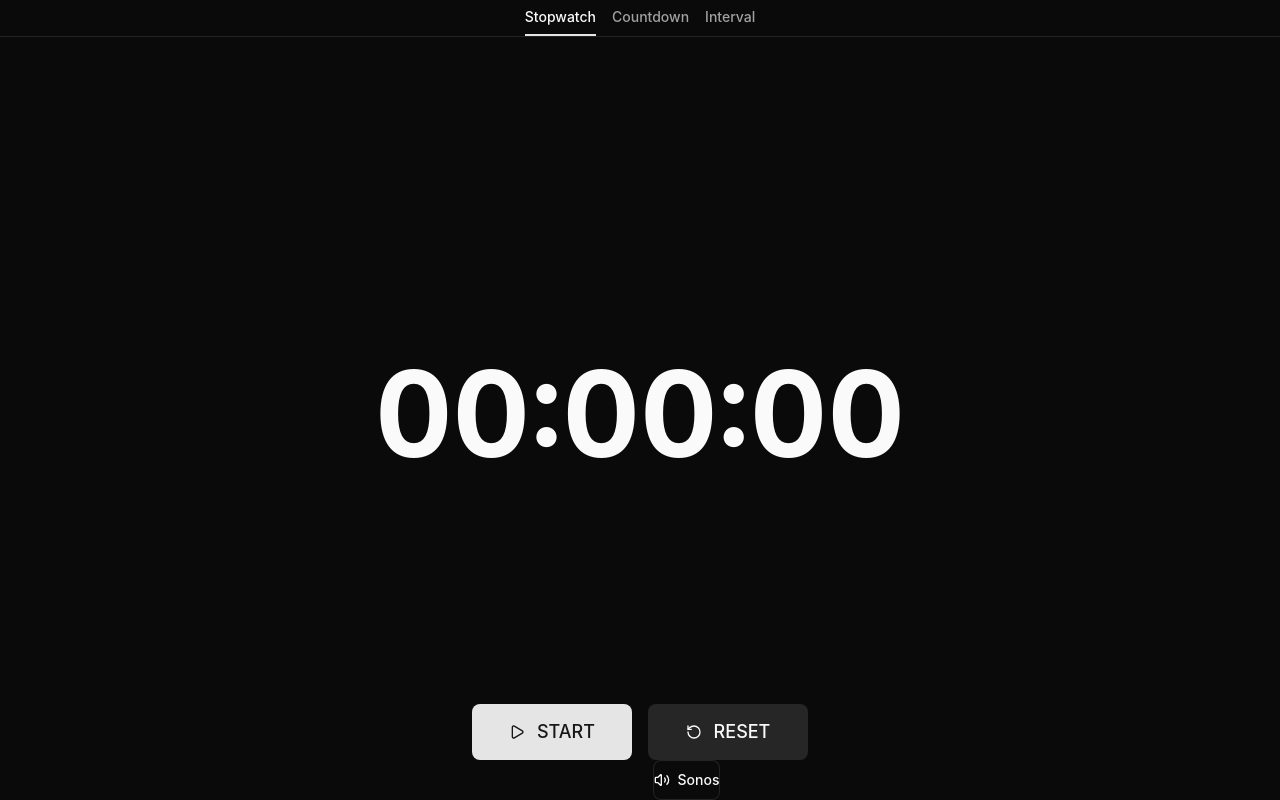
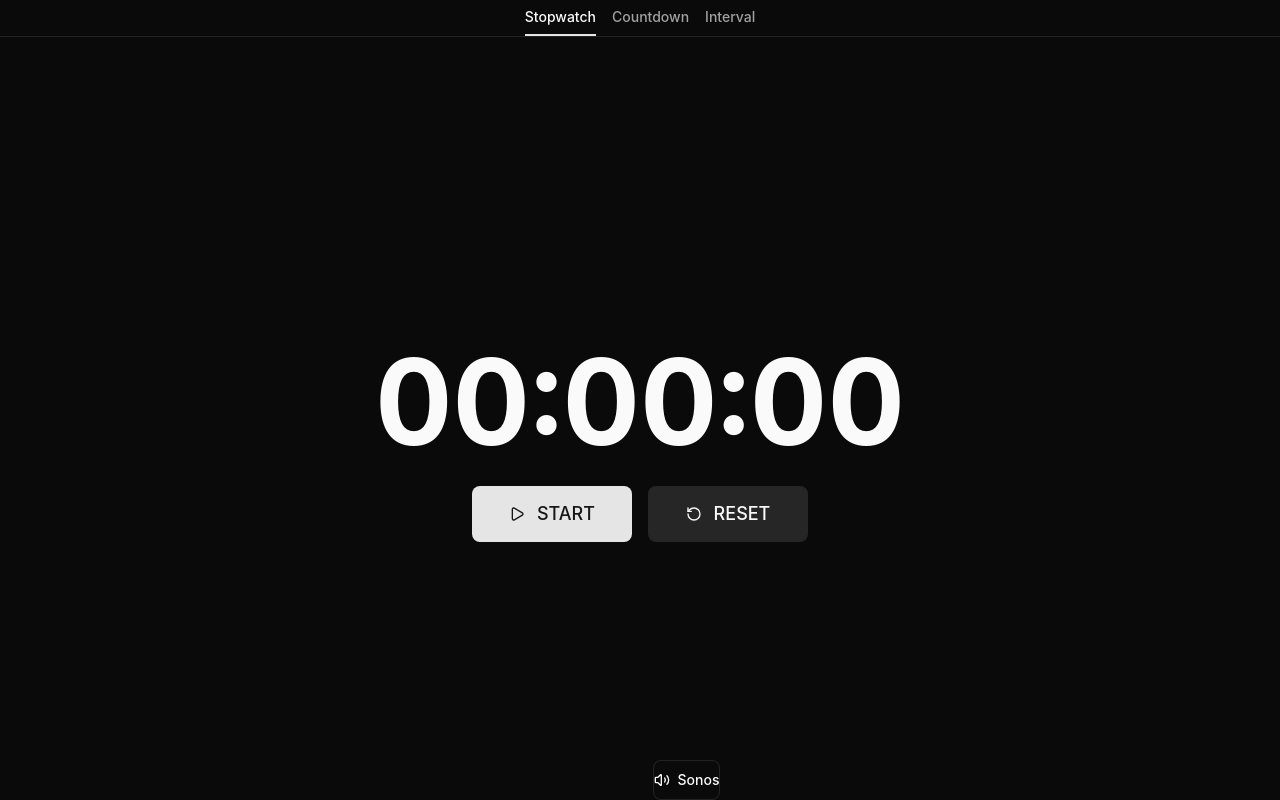
Before and after one commit to bold700/workout-timer, a React (Vite) app: page / in a window 1280 px wide. Built offline with nearby package versions, Linux system fonts and the light colour scheme.

Commit message:
Verplaats control buttons naar TimerDisplay component

```diff
--- a/src/App.tsx
+++ b/src/App.tsx
@@ -7,7 +7,6 @@ import { Settings, Volume2, Check } from 'lucide-react';
 import { cn } from '@/lib/utils';
 import ModeSelector from './components/ModeSelector';
 import TimerDisplay from './components/TimerDisplay';
-import ControlButtons from './components/ControlButtons';
 import SettingsPanel from './components/SettingsPanel';
 import SonosPanel, { getDuckLevel } from './components/SonosPanel';
 import SonosCallback from './components/SonosCallback';
@@ -118,6 +117,10 @@ export default function App() {
           <TimerDisplay
             time={stopwatch.time}
             mode="stopwatch"
+            isRunning={stopwatch.isRunning}
+            onStart={stopwatch.start}
+            onPause={stopwatch.pause}
+            onReset={stopwatch.reset}
           />
         )}
 
@@ -125,6 +128,10 @@ export default function App() {
           <TimerDisplay
             time={countdown.time}
             mode="countdown"
+            isRunning={countdown.isRunning}
+            onStart={countdown.start}
+            onPause={countdown.pause}
+            onReset={countdown.reset}
           />
         )}
 
@@ -136,16 +143,11 @@ export default function App() {
             round={interval.settings.currentRound}
             totalRounds={interval.settings.rounds}
             isRunning={interval.isRunning}
+            onStart={interval.start}
+            onPause={interval.pause}
+            onReset={interval.reset}
           />
         )}
-
-        <ControlButtons
-          isRunning={timer.isRunning}
-          isPaused={timer.isPaused}
-          onStart={timer.start}
-          onPause={timer.pause}
-          onReset={timer.reset}
-        />
 
         {/* Settings buttons */}
         <div className="flex justify-center gap-3 mt-4 flex-wrap px-4">
@@ -185,7 +187,6 @@ export default function App() {
               </Button>
             </DialogTrigger>
             <SonosPanel
-              onClose={() => setShowSonosPanel(false)}
               onConnectionChange={handleSonosConnectionChange}
             />
           </Dialog>
--- a/src/components/ControlButtons.tsx
+++ /dev/null
@@ -1,44 +0,0 @@
-import { Button } from '@/components/ui/button';
-import { Play, Pause, RotateCcw } from 'lucide-react';
-
-interface ControlButtonsProps {
-  isRunning: boolean;
-  isPaused: boolean;
-  onStart: () => void;
-  onPause: () => void;
-  onReset: () => void;
-}
-
-export default function ControlButtons({ isRunning, isPaused: _isPaused, onStart, onPause, onReset }: ControlButtonsProps) {
-  return (
-    <div className="flex gap-4 p-6 justify-center flex-wrap">
-      <Button
-        variant="default"
-        size="xxl"
-        className="min-w-[160px] gap-3"
-        onClick={isRunning ? onPause : onStart}
-      >
-        {isRunning ? (
-          <>
-            <Pause className="h-5 w-5" />
-            PAUSE
-          </>
-        ) : (
-          <>
-            <Play className="h-5 w-5" />
-            START
-          </>
-        )}
-      </Button>
-      <Button
-        variant="secondary"
-        size="xxl"
-        className="min-w-[160px] gap-3"
-        onClick={onReset}
-      >
-        <RotateCcw className="h-5 w-5" />
-        RESET
-      </Button>
-    </div>
-  );
-}
--- a/src/components/TimerDisplay.tsx
+++ b/src/components/TimerDisplay.tsx
@@ -1,5 +1,7 @@
 import { formatTime, formatTimeSimple } from '../utils/formatTime';
 import { Badge } from '@/components/ui/badge';
+import { Button } from '@/components/ui/button';
+import { Play, Pause, RotateCcw } from 'lucide-react';
 import { cn } from '@/lib/utils';
 
 interface TimerDisplayProps {
@@ -9,9 +11,22 @@ interface TimerDisplayProps {
   round?: number;
   totalRounds?: number;
   isRunning?: boolean;
+  onStart?: () => void;
+  onPause?: () => void;
+  onReset?: () => void;
 }
 
-export default function TimerDisplay({ time, mode, phase, round, totalRounds, isRunning = false }: TimerDisplayProps) {
+export default function TimerDisplay({
+  time,
+  mode,
+  phase,
+  round,
+  totalRounds,
+  isRunning = false,
+  onStart,
+  onPause,
+  onReset
+}: TimerDisplayProps) {
   const displayTime = mode === 'stopwatch' || mode === 'countdown'
     ? formatTimeSimple(time)
     : formatTime(time);
@@ -42,6 +57,39 @@ export default function TimerDisplay({ time, mode, phase, round, totalRounds, is
       <div className="text-[clamp(64px,20vw,120px)] font-bold tabular-nums leading-none text-center text-foreground">
         {displayTime}
       </div>
+
+      {/* Control buttons - directly under the time */}
+      {onStart && onPause && onReset && (
+        <div className="flex gap-4 justify-center flex-wrap mt-4">
+          <Button
+            variant="default"
+            size="xxl"
+            className="min-w-[160px] gap-3"
+            onClick={isRunning ? onPause : onStart}
+          >
+            {isRunning ? (
+              <>
+                <Pause className="h-5 w-5" />
+                PAUSE
+              </>
+            ) : (
+              <>
+                <Play className="h-5 w-5" />
+                START
+              </>
+            )}
+          </Button>
+          <Button
+            variant="secondary"
+            size="xxl"
+            className="min-w-[160px] gap-3"
+            onClick={onReset}
+          >
+            <RotateCcw className="h-5 w-5" />
+            RESET
+          </Button>
+        </div>
+      )}
     </div>
   );
 }
```
